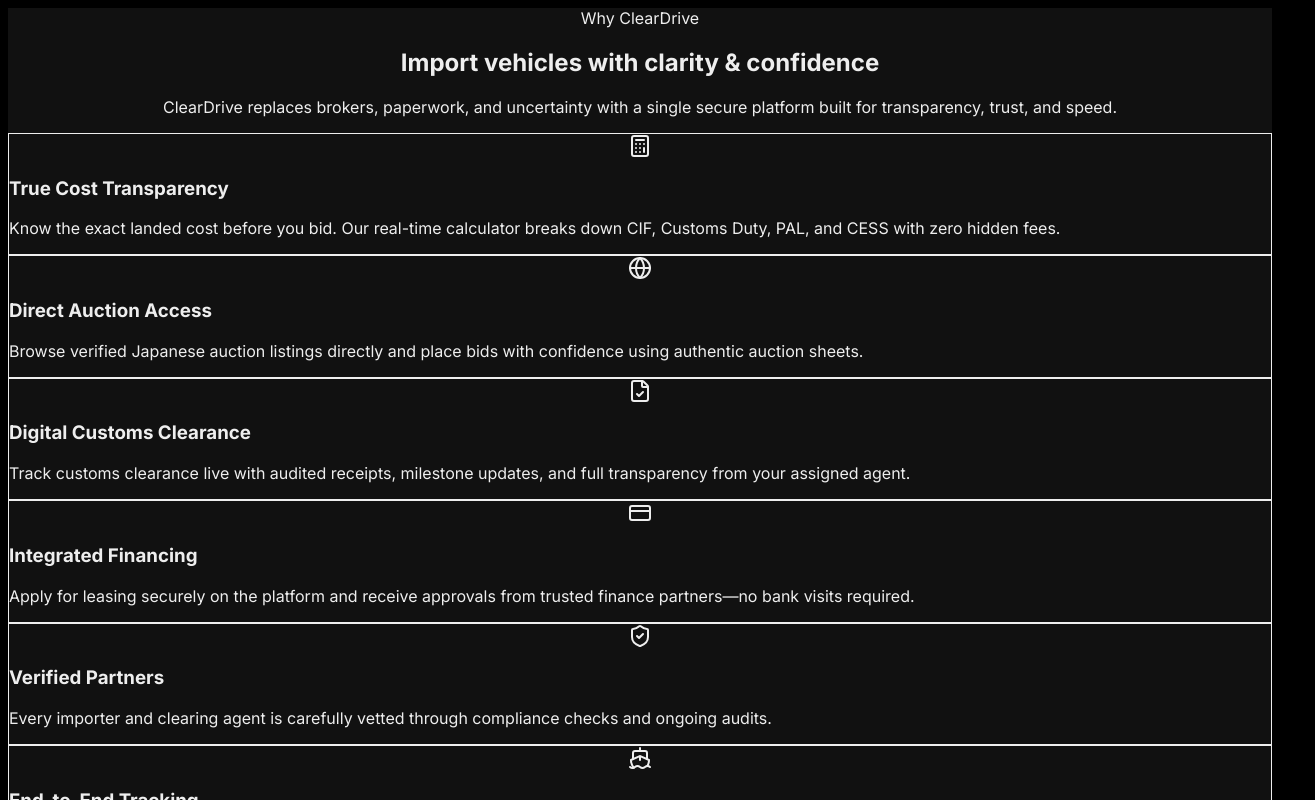
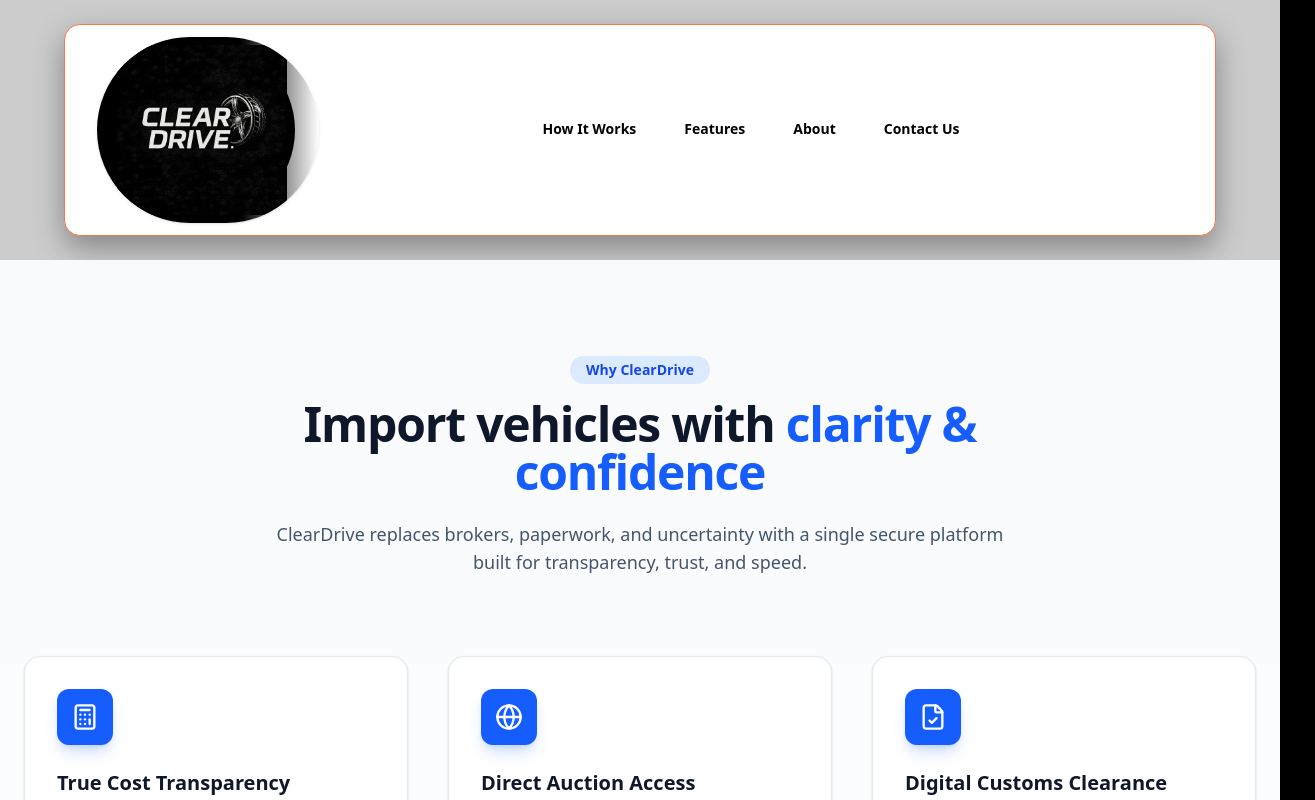
Before and after one commit to ClearDrive-lk/cleardrive-landing, a Next.js app: page /features in a window 1280 px wide. Shown: the top 800 px of the page, 1315 px wide, since content can reach past the window. Built offline with nearby package versions, Linux system fonts and the light colour scheme.

Commit message:
global css fix

```diff
--- a/app/globals.css
+++ b/app/globals.css
@@ -1,13 +1,11 @@
-@tailwind base;
-@tailwind components;
-@tailwind utilities;
+@import "tailwindcss";
 
 html,
 body {
   background-color: #000000;
   color: #eeeeee;
+}
 
-}
 :root {
   accent-color: #FE7743;
 }
--- a/app/layout.tsx
+++ b/app/layout.tsx
@@ -1,23 +1,23 @@
+import "./globals.css";
 import type { Metadata } from "next";
-import { Inter } from "next/font/google";
-import "./globals.css";
+import Navbar from "@/components/Navbar";
 import Footer from "@/components/Footer";
 
-const inter = Inter({ subsets: ["latin"] });
-
 export const metadata: Metadata = {
-  title: "ClearDrive.lk | Transparent Vehicle Imports",
-  description: "ClearDrive.lk is an IIT SDGP project for transparent vehicle importing to Sri Lanka.",
+  title: "ClearDrive.lk – Transparent Vehicle Imports",
+  description:
+    "ClearDrive.lk is an IIT SDGP project for transparent vehicle importing to Sri Lanka.",
 };
 
 export default function RootLayout({
   children,
-}: Readonly<{
+}: {
   children: React.ReactNode;
-}>) {
+}) {
   return (
     <html lang="en">
-      <body className={`${inter.className} bg-[#111]`}>
+      <body className="bg-black text-[#EEEEEE] antialiased">
+        <Navbar />
         {children}
         <Footer />
       </body>
--- a/app/page.tsx
+++ b/app/page.tsx
@@ -1,65 +1,47 @@
-import Image from "next/image";
+export default function HomePage() {
+  return (
+    <main className="max-w-6xl mx-auto px-6">
+      <section className="min-h-[70vh] flex flex-col justify-center gap-6">
+        <h1 className="text-5xl font-bold">
+          Import Vehicles to Sri Lanka —{" "}
+          <span className="text-[#FE7743]">Transparently & Affordably</span>
+        </h1>
 
-export default function Home() {
-  return (
-    <div className="flex min-h-screen items-center justify-center bg-zinc-50 font-sans dark:bg-black">
-      <main className="flex min-h-screen w-full max-w-3xl flex-col items-center justify-between py-32 px-16 bg-white dark:bg-black sm:items-start">
-        <Image
-          className="dark:invert"
-          src="/next.svg"
-          alt="Next.js logo"
-          width={100}
-          height={20}
-          priority
-        />
-        <div className="flex flex-col items-center gap-6 text-center sm:items-start sm:text-left">
-          <h1 className="max-w-xs text-3xl font-semibold leading-10 tracking-tight text-black dark:text-zinc-50">
-            To get started, edit the page.tsx file.
-          </h1>
-          <p className="max-w-md text-lg leading-8 text-zinc-600 dark:text-zinc-400">
-            Looking for a starting point or more instructions? Head over to{" "}
-            <a
-              href="https://vercel.com/templates?framework=next.js&utm_source=create-next-app&utm_medium=appdir-template-tw&utm_campaign=create-next-app"
-              className="font-medium text-zinc-950 dark:text-zinc-50"
-            >
-              Templates
-            </a>{" "}
-            or the{" "}
-            <a
-              href="https://nextjs.org/learn?utm_source=create-next-app&utm_medium=appdir-template-tw&utm_campaign=create-next-app"
-              className="font-medium text-zinc-950 dark:text-zinc-50"
-            >
-              Learning
-            </a>{" "}
-            center.
-          </p>
+        <p className="text-gray-300 max-w-2xl">
+          ClearDrive.lk is an IIT university project simplifying Japanese vehicle
+          imports with transparency, security, and tracking.
+        </p>
+
+        <a
+          href="https://forms.gle/YOUR_FORM_LINK"
+          target="_blank"
+          className="bg-[#FE7743] text-black px-6 py-3 rounded-xl font-semibold w-fit"
+        >
+          Join Early Access
+        </a>
+      </section>
+
+      <section className="mt-20 grid md:grid-cols-4 gap-6 text-gray-300">
+        <div>High prices</div>
+        <div>Hidden costs</div>
+        <div>Fake auction grades</div>
+        <div>No transparency</div>
+      </section>
+
+      <section className="mt-20 grid md:grid-cols-4 gap-6">
+        <div className="border border-gray-800 p-4 rounded-xl">
+          Direct auction access
         </div>
-        <div className="flex flex-col gap-4 text-base font-medium sm:flex-row">
-          <a
-            className="flex h-12 w-full items-center justify-center gap-2 rounded-full bg-foreground px-5 text-background transition-colors hover:bg-[#383838] dark:hover:bg-[#ccc] md:w-[158px]"
-            href="https://vercel.com/new?utm_source=create-next-app&utm_medium=appdir-template-tw&utm_campaign=create-next-app"
-            target="_blank"
-            rel="noopener noreferrer"
-          >
-            <Image
-              className="dark:invert"
-              src="/vercel.svg"
-              alt="Vercel logomark"
-              width={16}
-              height={16}
-            />
-            Deploy Now
-          </a>
-          <a
-            className="flex h-12 w-full items-center justify-center rounded-full border border-solid border-black/[.08] px-5 transition-colors hover:border-transparent hover:bg-black/[.04] dark:border-white/[.145] dark:hover:bg-[#1a1a1a] md:w-[158px]"
-            href="https://nextjs.org/docs?utm_source=create-next-app&utm_medium=appdir-template-tw&utm_campaign=create-next-app"
-            target="_blank"
-            rel="noopener noreferrer"
-          >
-            Documentation
-          </a>
+        <div className="border border-gray-800 p-4 rounded-xl">
+          Clear cost breakdown
         </div>
-      </main>
-    </div>
+        <div className="border border-gray-800 p-4 rounded-xl">
+          Secure KYC
+        </div>
+        <div className="border border-gray-800 p-4 rounded-xl">
+          Shipment tracking
+        </div>
+      </section>
+    </main>
   );
 }
--- a/components/Navbar.tsx
+++ b/components/Navbar.tsx
@@ -3,33 +3,49 @@
 
 export default function Navbar() {
   return (
-    <div className="w-full flex justify-center px-4 py-6">
-      <nav className="flex w-full max-w-6xl items-center justify-between rounded-2xl border border-[#FE7743] bg-white shadow-[0_8px_24px_rgba(0,0,0,0.25)] px-6">
+    <div className="w-full flex justify-center px-4 py-4 md:py-6 bg-white/80 backdrop-blur">
+      <nav className="flex w-full max-w-6xl items-center justify-between rounded-2xl border border-[#FE7743] bg-[#FFFFFF] shadow-[0_12px_30px_rgba(0,0,0,0.35)] px-4 md:px-8 py-3">
 
-        {/* Left: Logo image */}
-        <Link href="/" className="flex items-center gap-3">
-          <Image
-            src="/logo.png" // place logo.png inside your public/ folder
-            alt="ClearDrive.lk Logo"
-            width={180}      // Increased size of the logo
-            height={70}      // Increased height for better scaling
-            priority
-          />
+        {/* Left: Logo */}
+        <Link href="/" className="flex items-center gap-3 shrink-0 group">
+          <div className="rounded-full bg-[linear-gradient(to_right,_#000000_0%,_#000000_65%,_#ffffff_100%)] pl-3 pr-6 py-1 shadow-sm overflow-hidden">
+            <div className="bg-black rounded-full px-2 py-1">
+              <Image
+                src="/logo.png"
+                alt="ClearDrive.lk Logo"
+                width={170}
+                height={60}
+                priority
+              />
+            </div>
+          </div>
         </Link>
 
-        {/* Middle: Nav links */}
+        {/* Centered Nav Links with spacing */}
         <div className="flex-1 flex justify-center">
-          <div className="flex items-center gap-12 text-black text-sm">
-            <Link href="/how-it-works" className="font-medium text-black hover:text-[#FFFFFF]">
+          <div className="flex items-center gap-12 text-sm font-semibold">
+            <Link
+              href="/how-it-works"
+              className="text-black transition-colors duration-150 hover:text-[#FE7743] hover:border-b-2 hover:border-[#FE7743] pb-0.5"
+            >
               How It Works
             </Link>
-            <Link href="/features" className="font-medium text-black hover:text-[#FFFFFF]">
+            <Link
+              href="/features"
+              className="text-black transition-colors duration-150 hover:text-[#FE7743] hover:border-b-2 hover:border-[#FE7743] pb-0.5"
+            >
               Features
             </Link>
-            <Link href="/about" className="font-medium text-black hover:text-[#FFFFFF]">
+            <Link
+              href="/about"
+              className="text-black transition-colors duration-150 hover:text-[#FE7743] hover:border-b-2 hover:border-[#FE7743] pb-0.5"
+            >
               About
             </Link>
-            <Link href="/contact" className="font-medium text-black hover:text-[#FFFFFF]">
+            <Link
+              href="/contact"
+              className="text-black transition-colors duration-150 hover:text-[#FE7743] hover:border-b-2 hover:border-[#FE7743] pb-0.5"
+            >
               Contact Us
             </Link>
           </div>
```
